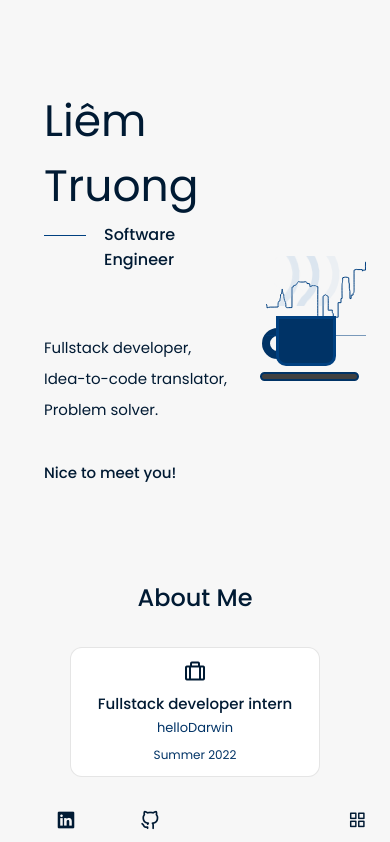
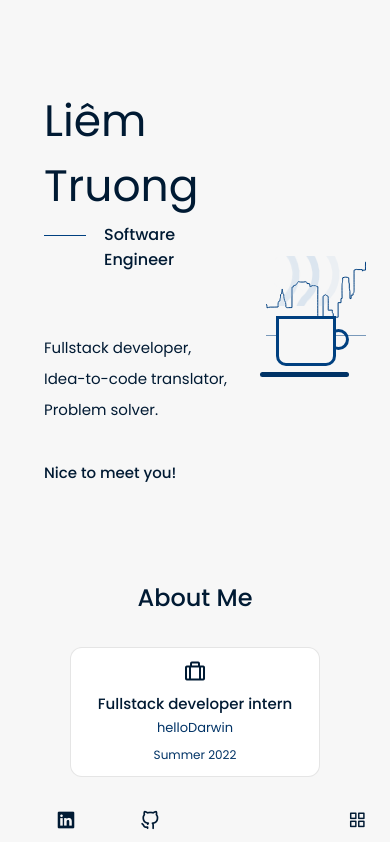
Before and after one commit to lt101/web-portfolio, a React (Create React App) app: page / in a window 390 px wide. Shown: the top 842 px of the page. Built offline with nearby package versions, Linux system fonts and the light colour scheme.

Commit message:
change cup colors for small screens

```diff
--- a/src/components/home/home.css
+++ b/src/components/home/home.css
@@ -68,7 +68,7 @@
   border: 3px solid var(--line-color);
   top: 130px;
   left: 230px;
-  border-radius: 0 0 15px 15px;
+  border-radius: 0 0 20px 20px;
 }
 
 .cup:before {
@@ -260,7 +260,6 @@
     position: relative;
     width: 60px;
     height: 50px;
-    background-color: var(--text-color);
     top: 80px;
     left: 10px;
     border-radius: 0 0 10px 10px;
@@ -271,19 +270,18 @@
     position: absolute;
     width: 15px;
     height: 15px;
-    border: 8px solid var(--text-color);
     border-radius: 50%;
-    left: -17px;
-    top: 9px;
+    left: 49px;
+    top: 10px;
   }
 
   .cup:after {
     content: "";
     position: absolute;
-    background-color: hsl(var(--hue), var(--sat), 25%);
     height: 5px;
-    width: 95px;
+    width: 89px;
     border-radius: 10px;
+    border: 1px;
     top: 53px;
     left: -19px;
   }
```
